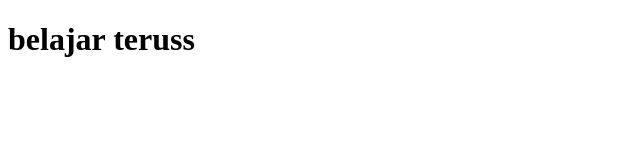
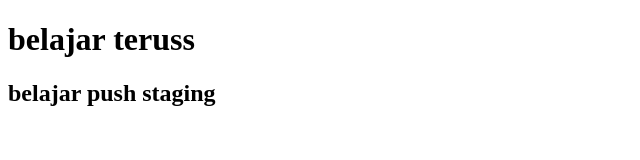
Before and after one commit to yusezmann/belajar-niomic, a plain HTML site: page header.html in a window 1280 px wide. Shown: the whole page, without its empty margins (0-640 px from the left). Drawn offline with Linux system fonts and the light colour scheme.

Commit message:
tambah h2 header

```diff
--- a/header.html
+++ b/header.html
@@ -7,5 +7,6 @@
   </head>
   <body>
     <h1>belajar teruss</h1>
+    <h2>belajar push staging</h2>
   </body>
 </html>
```
